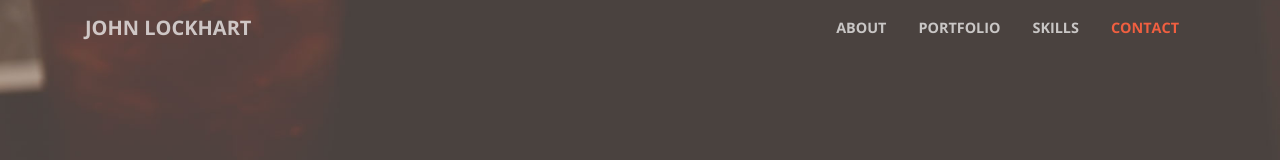
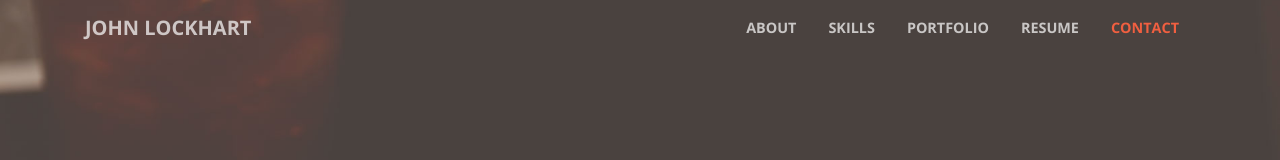
Before and after one commit to lockjohn/portofolio_site, a website with bundled scripts: page index.html in a window 1280 px wide. Shown: the top 160 px of the page. Built offline with nearby package versions, Linux system fonts and the light colour scheme; animation ran at ten frames a second.

Commit message:
update nav links

```diff
--- a/index.html
+++ b/index.html
@@ -45,10 +45,13 @@
             <a class="nav-link js-scroll-trigger" href="#about">About</a>
           </li>
           <li class="nav-item">
+            <a class="nav-link js-scroll-trigger" href="#services">Skills</a>
+          </li>
+          <li class="nav-item">
             <a class="nav-link js-scroll-trigger" href="#portfolio">Portfolio</a>
           </li>
           <li class="nav-item">
-            <a class="nav-link js-scroll-trigger" href="#services">Skills</a>
+            <a class="nav-link js-scroll-trigger" href="#resume">Resume</a>
           </li>
           <li class="nav-item">
             <a class="nav-link js-scroll-trigger" href="#contact">Contact</a>
@@ -247,7 +250,7 @@
 
 
 
-  <section class="bg-dark text-white">
+  <section class="bg-dark text-white" id="resume">
     <div class="container text-center">
       <h2 class="mb-4">Want a copy of my resume?</h2>
       <a class="btn btn-light btn-xl sr-button" target='_blank' href="lockhart_resume_2018.pdf">Download Now!</a>
```
